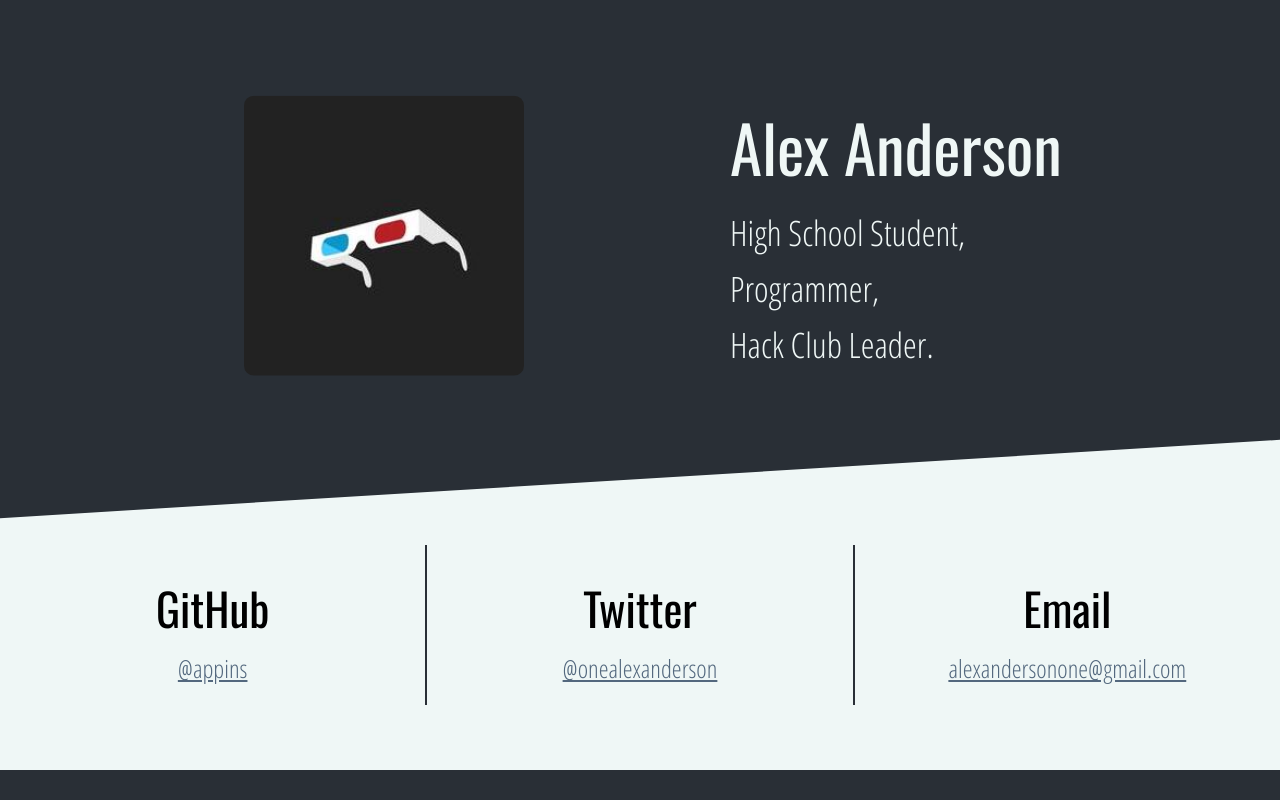
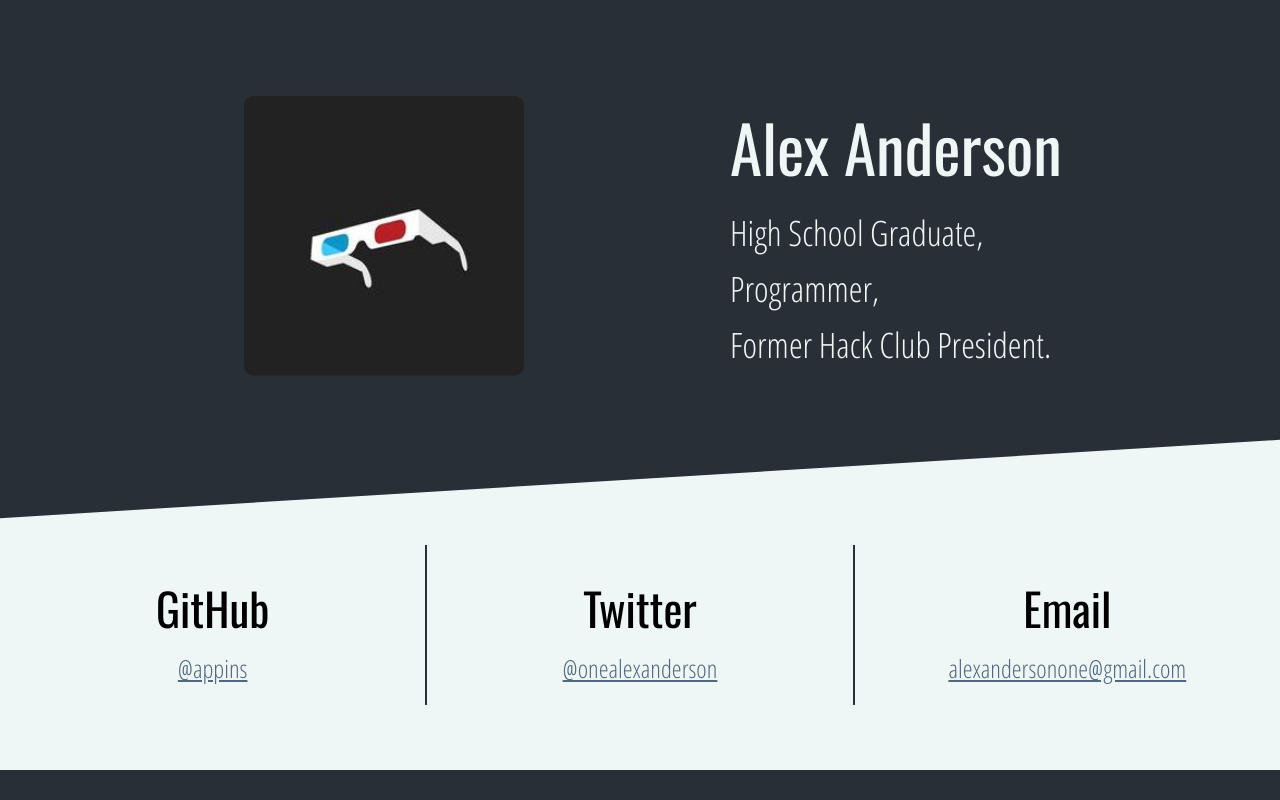
Before and after one commit to appins/appins.github.io, a plain HTML site: page index.html in a window 1280 px wide. Shown: the top 800 px of the page. Drawn offline with nearby package versions, Linux system fonts and the light colour scheme.

Commit message:
Update index.html

```diff
--- a/index.html
+++ b/index.html
@@ -17,7 +17,7 @@
       <div class="focus-cont text">
         <div>
           <p class="name">Alex Anderson</p>
-          <p class="desc">High School Student, <br> Programmer, <br> Hack Club Leader. </p>
+          <p class="desc">High School Graduate, <br> Programmer, <br> Former Hack Club President. </p>
         </div>
       </div>
     </div>
```
